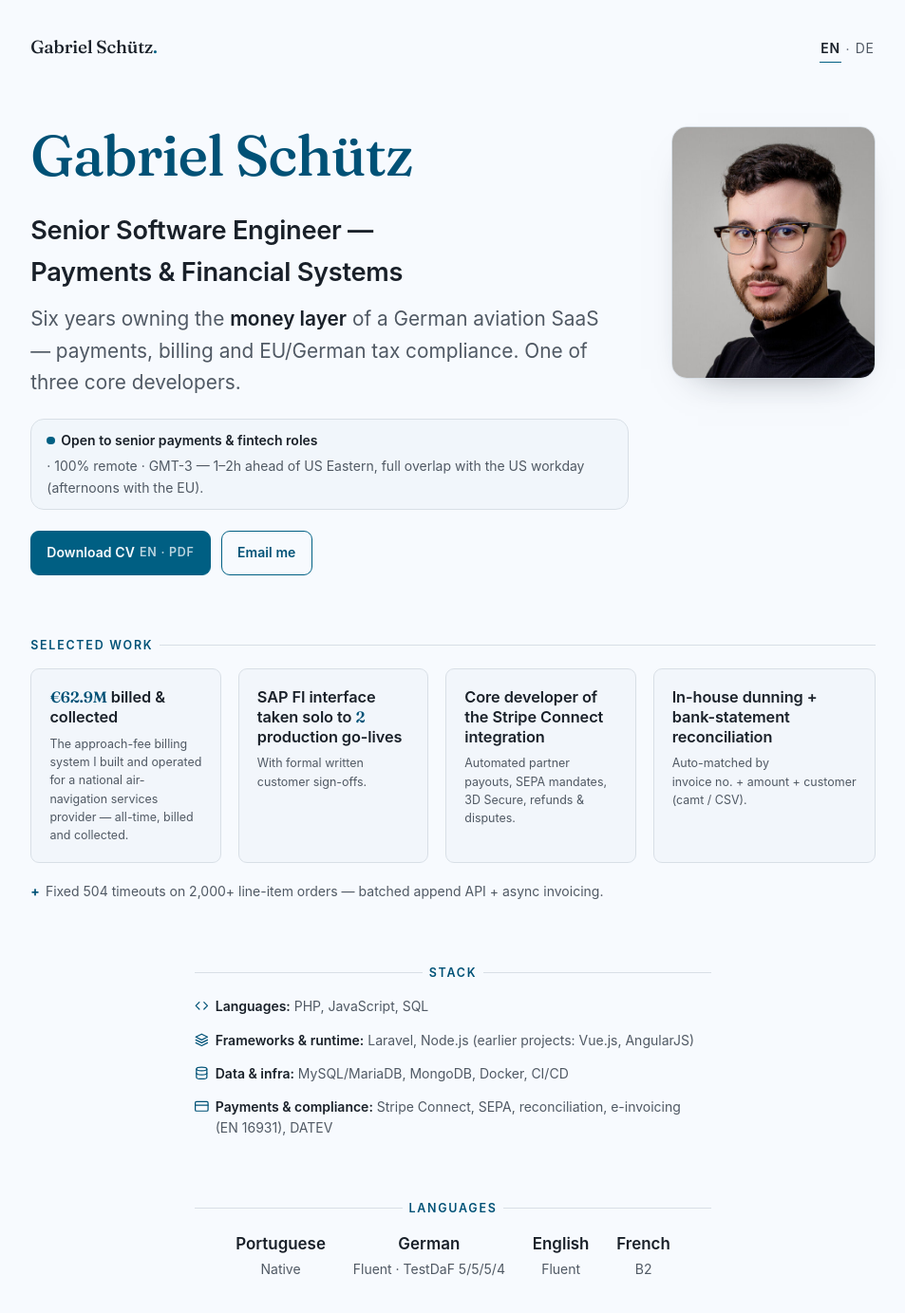
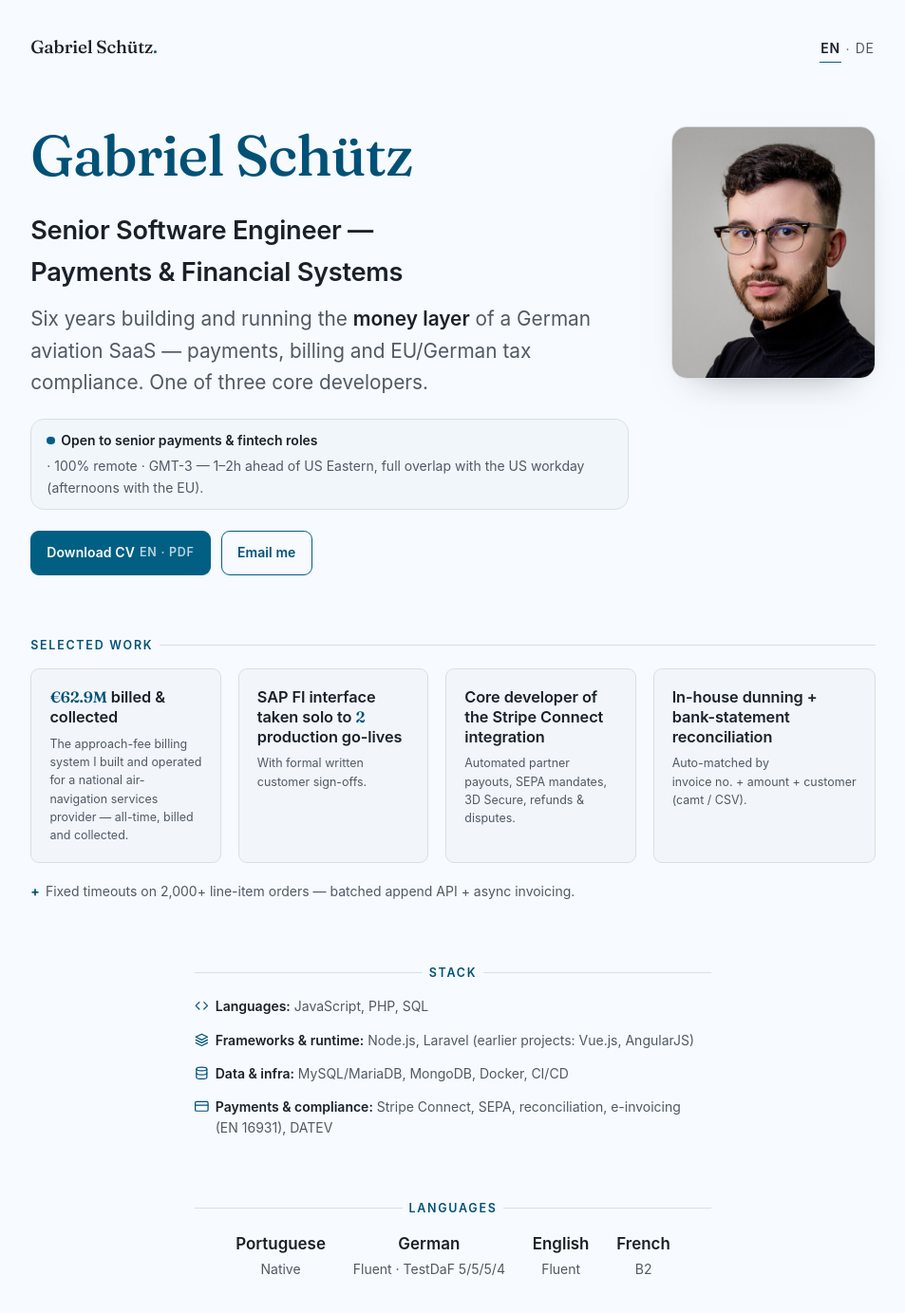
Before and after one commit to gabrielgydu/gabrielgydu.github.io, a Jekyll site: the page built from index.html, in a window 1280 px wide and 1400 px high. Shown: the top 1383 px of the window at 95% size, without its empty margins (163-1116 px from the left). Built offline with Jekyll 4.4.1, drawn with Linux system fonts in a browser that asks for light colours.

Commit message:
Carl Brown CV pass (2026-07-29 call): active verbs on EN/DE homepage ledes, drop '504' jargon ('fixed timeouts'), EN stack lists Node.js before PHP; DE web CV verb surgery + purge retired 'Laravel-Framework-Upgrade mitgefuehrt' claim

```diff
--- a/de/index.html
+++ b/de/index.html
@@ -12,7 +12,7 @@ description: "Senior Software Engineer für Payments & Finanzsysteme — Stripe
   <div class="hero-text">
     <h1 class="name">Gabriel Schütz</h1>
     <p class="role">Senior Software Engineer — Payments &amp; Financial Systems</p>
-    <p class="lede">Sechs Jahre Verantwortung für das <strong>finanzielle Rückgrat</strong> einer deutschen Aviation-SaaS — Zahlungen, Fakturierung und EU-/deutsche Steuer-Compliance. Einer von drei Kernentwicklern.</p>
+    <p class="lede">Sechs Jahre lang das <strong>finanzielle Rückgrat</strong> einer deutschen Aviation-SaaS gebaut und betrieben — Zahlungen, Fakturierung und EU-/deutsche Steuer-Compliance. Einer von drei Kernentwicklern.</p>
     <p class="avail"><span class="dot" aria-hidden="true"></span><b>Offen für Senior-Rollen in Payments &amp; Fintech</b> · 100% Remote · Echtzeit-Überlappung mit den US-Geschäftszeiten (nachmittags mit der EU).</p>
     <div class="cta-row hero-cta">
       <a class="btn btn-primary" href="/assets/Gabriel-Schutz-Lebenslauf-DE.pdf" download="Gabriel-Schutz-Lebenslauf-DE.pdf">Lebenslauf <span class="pdf">DE · PDF</span></a>
@@ -42,7 +42,7 @@ description: "Senior Software Engineer für Payments & Finanzsysteme — Stripe
       <p class="detail">Automatischer Abgleich über Rechnungsnr.&nbsp;+&nbsp;Betrag&nbsp;+&nbsp;Kundennr. (camt / CSV).</p>
     </li>
   </ul>
-  <p class="work-note"><span class="plus" aria-hidden="true">+</span> 504-Timeouts bei Bestellungen mit 2.000+ Positionen behoben — Batch-Append-API + asynchrone Fakturierung.</p>
+  <p class="work-note"><span class="plus" aria-hidden="true">+</span> Timeouts bei Bestellungen mit 2.000+ Positionen behoben — Batch-Append-API + asynchrone Fakturierung.</p>
 </section>
 
 <section class="reveal section-center" aria-labelledby="stack-h">
--- a/index.html
+++ b/index.html
@@ -12,7 +12,7 @@ description: "Senior software engineer specialized in payments & financial syste
   <div class="hero-text">
     <h1 class="name">Gabriel Schütz</h1>
     <p class="role">Senior Software Engineer — Payments &amp; Financial Systems</p>
-    <p class="lede">Six years owning the <strong>money layer</strong> of a German aviation SaaS — payments, billing and EU/German tax compliance. One of three core developers.</p>
+    <p class="lede">Six years building and running the <strong>money layer</strong> of a German aviation SaaS — payments, billing and EU/German tax compliance. One of three core developers.</p>
     <p class="avail"><span class="dot" aria-hidden="true"></span><b>Open to senior payments &amp; fintech roles</b> · 100% remote · GMT-3&nbsp;— 1–2h ahead of US&nbsp;Eastern, full overlap with the US workday (afternoons with the EU).</p>
     <div class="cta-row hero-cta">
       <a class="btn btn-primary" href="/assets/Gabriel-Schutz-CV-EN.pdf" download="Gabriel-Schutz-CV-EN.pdf">Download CV <span class="pdf">EN · PDF</span></a>
@@ -42,7 +42,7 @@ description: "Senior software engineer specialized in payments & financial syste
       <p class="detail">Auto-matched by invoice&nbsp;no.&nbsp;+&nbsp;amount&nbsp;+&nbsp;customer (camt / CSV).</p>
     </li>
   </ul>
-  <p class="work-note"><span class="plus" aria-hidden="true">+</span> Fixed 504 timeouts on 2,000+ line-item orders — batched append API + async invoicing.</p>
+  <p class="work-note"><span class="plus" aria-hidden="true">+</span> Fixed timeouts on 2,000+ line-item orders — batched append API + async invoicing.</p>
 </section>
 
 <section class="reveal section-center" aria-labelledby="stack-h">
@@ -50,11 +50,11 @@ description: "Senior software engineer specialized in payments & financial syste
   <ul class="stack-rows">
     <li>
       <svg class="ico" viewBox="0 0 24 24" fill="none" stroke="currentColor" stroke-width="2" stroke-linecap="round" stroke-linejoin="round" aria-hidden="true"><polyline points="16 18 22 12 16 6"/><polyline points="8 6 2 12 8 18"/></svg>
-      <span><b>Languages:</b> PHP, JavaScript, SQL</span>
+      <span><b>Languages:</b> JavaScript, PHP, SQL</span>
     </li>
     <li>
       <svg class="ico" viewBox="0 0 24 24" fill="none" stroke="currentColor" stroke-width="2" stroke-linecap="round" stroke-linejoin="round" aria-hidden="true"><polygon points="12 2 2 7 12 12 22 7 12 2"/><polyline points="2 17 12 22 22 17"/><polyline points="2 12 12 17 22 12"/></svg>
-      <span><b>Frameworks &amp; runtime:</b> Laravel, Node.js (earlier projects: Vue.js, AngularJS)</span>
+      <span><b>Frameworks &amp; runtime:</b> Node.js, Laravel (earlier projects: Vue.js, AngularJS)</span>
     </li>
     <li>
       <svg class="ico" viewBox="0 0 24 24" fill="none" stroke="currentColor" stroke-width="2" stroke-linecap="round" stroke-linejoin="round" aria-hidden="true"><ellipse cx="12" cy="5" rx="9" ry="3"/><path d="M3 5v14a9 3 0 0 0 18 0V5"/><path d="M3 12a9 3 0 0 0 18 0"/></svg>
```
Also changed, not shown: cv-de.src.html (+6 -6 lines).
